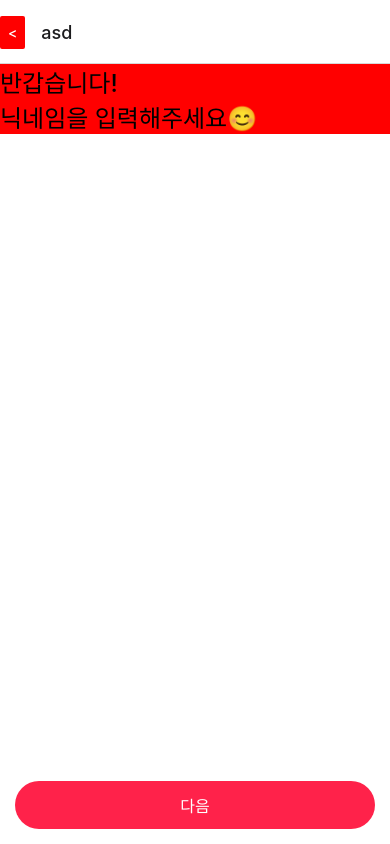
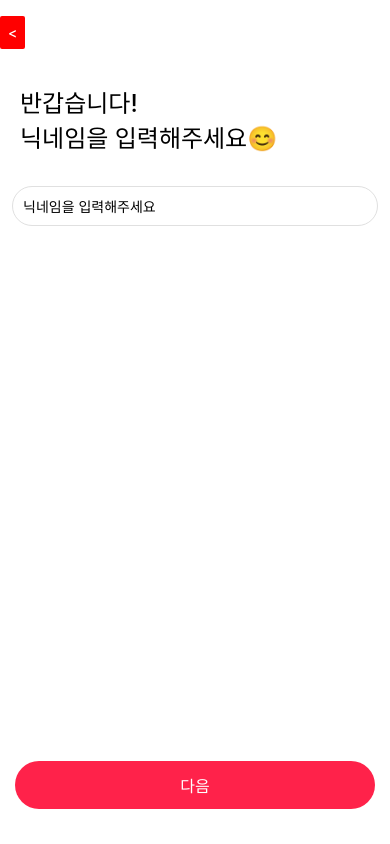
Before and after one commit to now-meet-team/now-meet-frontend-Public, a React Native app: screen /SignUp in a window 390 px wide. Built offline with nearby package versions, Linux system fonts and the light colour scheme.

Commit message:
Feat: NickNameScreen 추가

```diff
--- /dev/null
+++ b/src/components/Common/Input/Input.tsx
@@ -0,0 +1,19 @@
+import styled from 'styled-components/native';
+import {palette} from '../../../config/globalStyles';
+
+type InputType = {
+  placeholder?: string;
+};
+
+export default function Input(props: InputType) {
+  return <StyledInput {...props} />;
+}
+
+const StyledInput = styled.TextInput`
+  height: 40px;
+  margin: 12px;
+  padding: 10px;
+  border-width: 1px;
+  border-radius: 30px;
+  border-color: ${palette.inputColor};
+`;
--- a/src/config/globalStyles.tsx
+++ b/src/config/globalStyles.tsx
@@ -6,6 +6,7 @@ export const palette = {
   nero: '#1A1A1A',
   gray: '#7A7A7A',
   white: '#fff',
+  inputColor: '#e0e0e0',
 };
 
 export type PaletteKeyTypes = keyof typeof palette;
--- a/src/layout/SignUpLayout/index.tsx
+++ b/src/layout/SignUpLayout/index.tsx
@@ -1,7 +1,7 @@
 import {StyleSheet, Text, View} from 'react-native';
 import React from 'react';
 import {palette} from '../../config/globalStyles';
-import Button from '../../components/Button/Button';
+import Button from '../../components/Common/Button/Button';
 import styled from 'styled-components/native';
 
 type SignUpLayoutType = {
@@ -15,7 +15,7 @@ export default function SignUpLayout(props: SignUpLayoutType) {
     <SignUpLayoutContainer>
       <SignUpText>{title}</SignUpText>
 
-      {children}
+      <View>{children}</View>
 
       <ButtonContainer>
         <Button
@@ -28,21 +28,22 @@ export default function SignUpLayout(props: SignUpLayoutType) {
   );
 }
 
-const SignUpLayoutContainer = styled.View`
+const SignUpLayoutContainer = styled.SafeAreaView`
+  flex: 1;
   position: relative;
-  height: 100%;
+  background-color: ${palette.white};
 `;
 
 const SignUpText = styled.Text`
   font-size: 24px;
   font-weight: 500;
-
-  background-color: red;
+  padding: 20px;
+  background-color: ${palette.white};
 `;
 
 const ButtonContainer = styled.View`
   width: 100%;
   position: absolute;
-  bottom: 0;
+  bottom: 20px;
   padding: 15px;
 `;
--- a/src/navigation/Routes.tsx
+++ b/src/navigation/Routes.tsx
@@ -15,11 +15,13 @@ export default function Routes() {
           name="SignUp"
           component={SignUp}
           options={{
-            headerShadowVisible: true,
-            headerTitle: 'asd',
+            headerShadowVisible: false,
+            headerTitle: '',
 
             headerLeft: () => (
-              <Button onPress={() => {}} title="<" color="red" />
+              <View>
+                <Button onPress={() => {}} title="<" color="red" />
+              </View>
             ),
           }}
         />
--- /dev/null
+++ b/src/screens/SignUp/NickNameScreen/NickNameScreen.tsx
@@ -0,0 +1,21 @@
+import {StyleSheet, Text, View} from 'react-native';
+import React from 'react';
+// import {useNavigation} from '@react-navigation/native';
+import SignUpLayout from '../../../layout/SignUpLayout';
+import {palette} from '../../../config/globalStyles';
+import Input from '../../../components/Common/Input/Input';
+
+export default function NickNameScreen() {
+  return (
+    <SignUpLayout title={'반갑습니다!\n닉네임을 입력해주세요😊'}>
+      <Input placeholder="닉네임을 입력해주세요" />
+    </SignUpLayout>
+  );
+}
+
+const styles = StyleSheet.create({
+  container: {
+    flex: 1,
+    backgroundColor: palette.beer,
+  },
+});
--- a/src/screens/SignUp/SignUp.tsx
+++ b/src/screens/SignUp/SignUp.tsx
@@ -1,25 +1,10 @@
-import {StyleSheet, Text, View} from 'react-native';
 import React from 'react';
-import {SafeAreaView} from 'react-native-safe-area-context';
-import {palette} from '../../config/globalStyles';
-import Button from '../../components/Button/Button';
-import {useNavigation} from '@react-navigation/native';
-import SignUpLayout from '../../layout/SignUpLayout';
+import NickNameScreen from './NickNameScreen/NickNameScreen';
 
 export default function SignUp() {
-  const navigation = useNavigation();
-
-  return (
-    <SafeAreaView style={styles.container}>
-      <SignUpLayout title={'반갑습니다!\n닉네임을 입력해주세요😊'} />
-    </SafeAreaView>
-  );
+  const pageScreen = {
+    0: <NickNameScreen />,
+    1: <NickNameScreen />,
+  };
+  return pageScreen[0];
 }
-
-const styles = StyleSheet.create({
-  container: {
-    flex: 1,
-
-    backgroundColor: palette.white,
-  },
-});
```
Also changed, not shown: src/components/Common/Button/Button.tsx (renamed from src/components/Button/Button.tsx).
